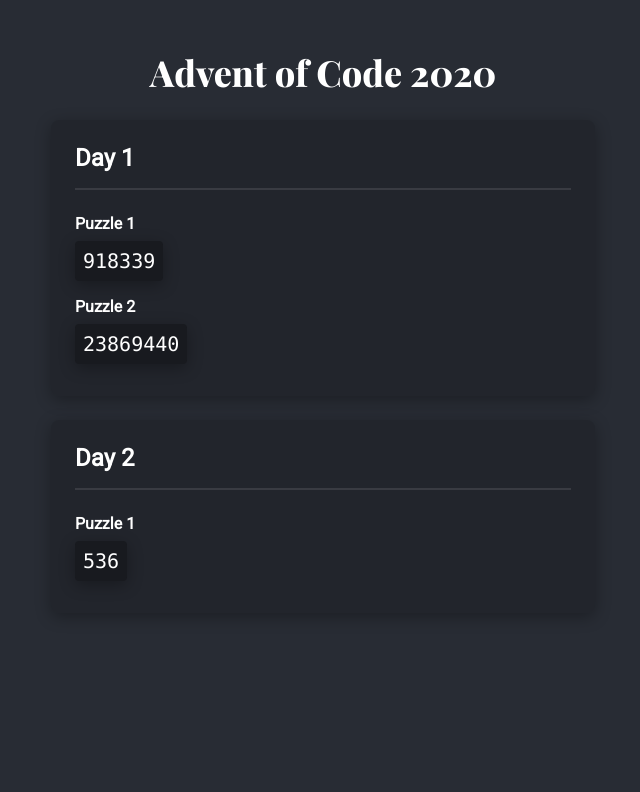
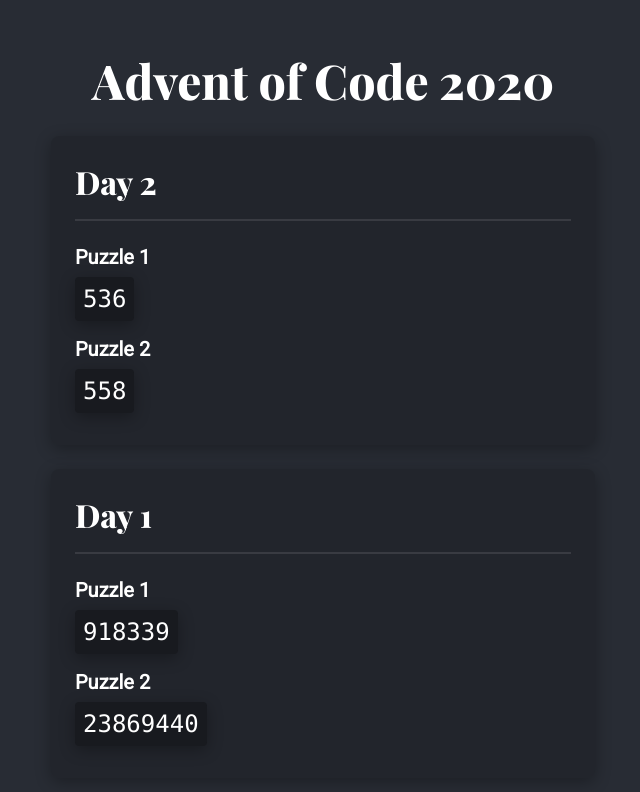
Before and after one commit to cwlsn/advent2020, a React (Create React App) app: page / in a window 1280 px wide. Shown: the top 792 px of the page, without its empty margins (317-957 px from the left). Built offline with nearby package versions, Linux system fonts and the light colour scheme.

Commit message:
puzzle 2

```diff
--- a/src/App.scss
+++ b/src/App.scss
@@ -11,6 +11,7 @@ main {
   h1 {
     font-family: "Playfair Display", serif;
     margin: 0 0 24px;
+    font-size: 48px;
   }
 
   section {
@@ -23,20 +24,21 @@ main {
     margin: 0 0 24px;
 
     h2 {
-      font-size: 24px;
+      font-family: "Playfair Display", serif;
+      font-size: 32px;
       margin: 0;
       padding: 0 0 16px;
       border-bottom: 2px solid rgba(255, 255, 255, 0.1);
     }
 
     h3 {
-      font-size: 16px;
+      font-size: 20px;
       font-weight: bold;
       margin: 24px 0 16px 0;
     }
 
     p {
-      font-size: 20px;
+      font-size: 24px;
       margin: 0 0 16px;
 
       code {
--- a/src/App.tsx
+++ b/src/App.tsx
@@ -7,8 +7,8 @@ function App() {
   return (
     <main>
       <h1>Advent of Code 2020</h1>
+      <Day2 />
       <Day1 />
-      <Day2 />
     </main>
   );
 }
--- a/src/components/Day2.tsx
+++ b/src/components/Day2.tsx
@@ -1,10 +1,11 @@
 import { fileToStringArray } from "../utils";
 import { input } from "../input/day2";
 import { solution as puzzle1 } from "../solutions/day2/puzzle1";
-// import { solution as puzzle2 } from "../solutions/day1/puzzle2";
+import { solution as puzzle2 } from "../solutions/day2/puzzle2";
 
 function Day2() {
   const answer1 = puzzle1(fileToStringArray(input));
+  const answer2 = puzzle2(fileToStringArray(input));
 
   return (
     <section>
@@ -13,6 +14,10 @@ function Day2() {
       <p>
         <code>{answer1}</code>
       </p>
+      <h3>Puzzle 2</h3>
+      <p>
+        <code>{answer2}</code>
+      </p>
     </section>
   );
 }
--- /dev/null
+++ b/src/solutions/day2/puzzle2.ts
@@ -0,0 +1,37 @@
+import { IsValidPassword } from "./types";
+/**
+ * Check if a password is valid based on policy
+ * @param options
+ * @property {string} options.policy Each policy actually describes two
+ * positions in the password, where 1 means the first character, 2 means the
+ * second character, and so on. Exactly one of these positions must contain the
+ * given letter. Other occurrences of the letter are irrelevant for the
+ * purposes of policy enforcement.
+ * @property {string} options.password The user's password
+ * @returns {boolean} If password is valid based on policy
+ */
+const isValidPassword = ({ policy, password }: IsValidPassword): boolean => {
+  // 1. Parse out the pieces of the policy
+  const [positions, letter] = policy.split(" ");
+  // "Positions" in the password are 1-indexed
+  const [first, second] = positions.split("-").map((num) => parseInt(num) - 1);
+  const firstPositionMatch = password.charAt(first) === letter;
+  const secondPositionMatch = password.charAt(second) === letter;
+  // 2. Return true if the two positions are XOR
+  return firstPositionMatch ? !secondPositionMatch : secondPositionMatch;
+};
+/**
+ * Advent of Code 2020, D2P2
+ * @param {string[]} input Lines containing policy and password
+ * @returns {number} Amount of valid passwords
+ */
+const solution = (input: string[]): number => {
+  // This is the same as Puzzle 1, but isValidPassword will change
+  // 1. For each line, call isValidPassword and adjust count if valid
+  return input.reduce((count, line) => {
+    const [policy, password] = line.split(": ");
+    return isValidPassword({ policy, password }) ? count + 1 : count;
+  }, 0);
+};
+
+export { solution };
--- /dev/null
+++ b/src/solutions/day2/types.ts
@@ -0,0 +1,5 @@
+// Types local to Day 2
+export type IsValidPassword = {
+  policy: string;
+  password: string;
+};
--- a/src/solutions/types.ts
+++ b/src/solutions/types.ts
@@ -1,2 +1,2 @@
+// Global types for all puzzles
 export type NumberMap = Record<number, number>;
-export type StringMap = Record<string, string>;
```
Also changed, not shown: src/solutions/day2/puzzle1.ts (+3 -8 lines), 2 other files (tests, documents, lock files or other folders).
